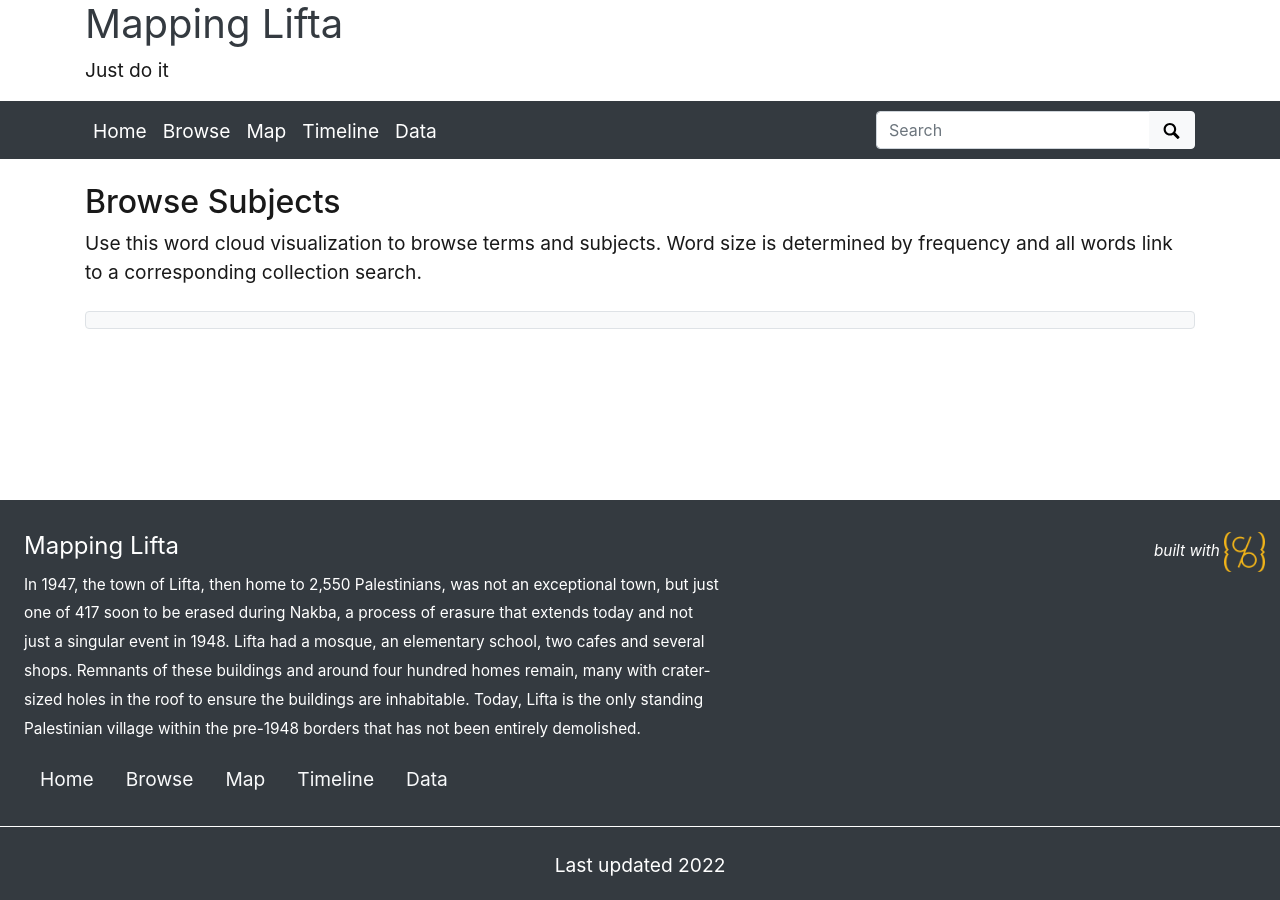
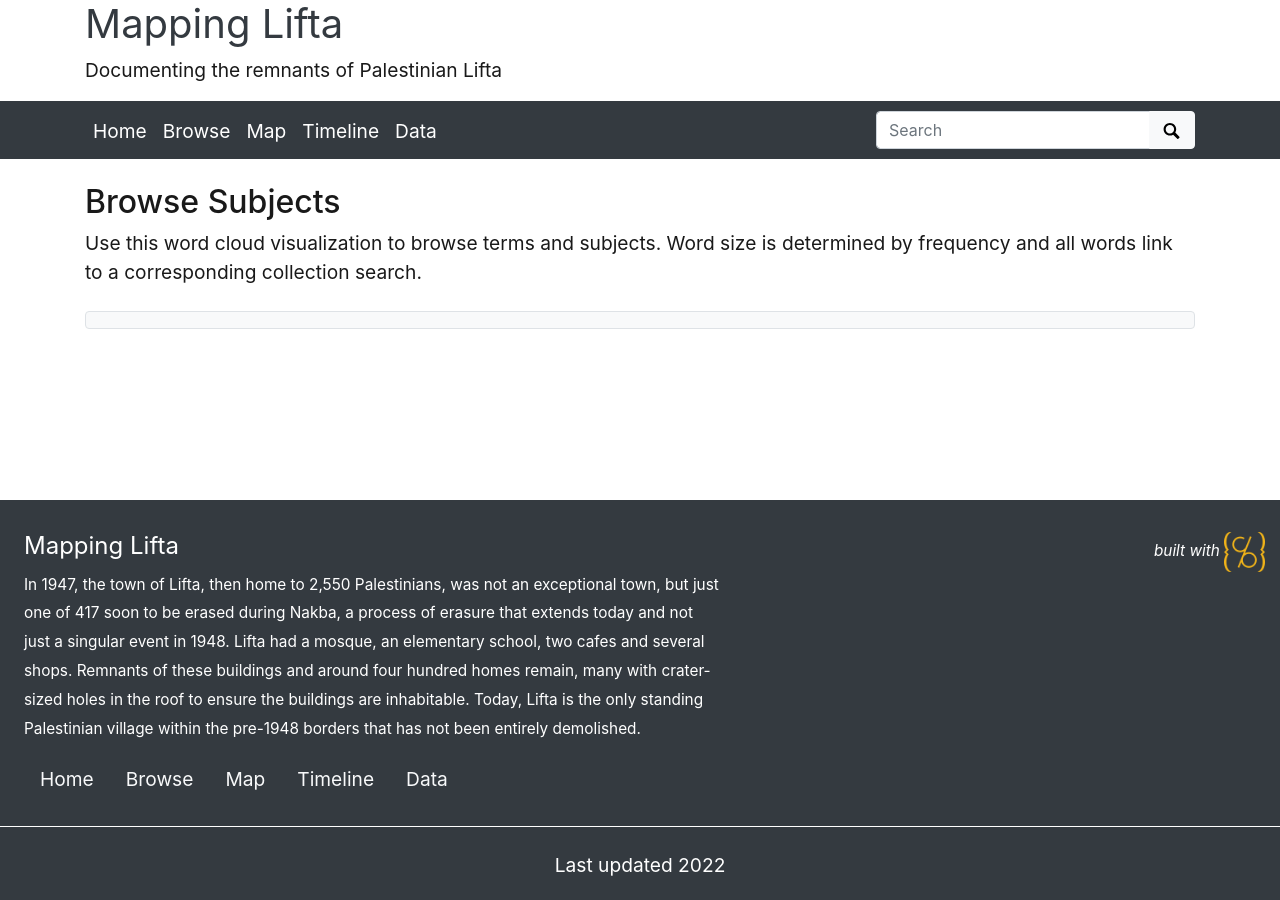
Before and after one commit to writingafterthedisaster/collection, a Jekyll site: the page built from pages/subjects.md, in a window 1280 px wide. Built offline with Jekyll 4.4.1, drawn with Linux system fonts in a browser that asks for light colours.

Commit message:
Update _config.yml

```diff
--- a/_config.yml
+++ b/_config.yml
@@ -22,7 +22,7 @@ source-code: https://writingafterthedisaster.github.io/lifta/
 # title of site appears in banner
 title: Mapping Lifta
 # tagline, a short phrase that will appear throughout the site in the top banner
-tagline: Just do it
+tagline: Documenting the remnants of Palestinian Lifta
 # description appears in meta tags and other locations
 # this description might appear in search result lists, keep around 160 characters max
 description: "In 1947, the town of Lifta, then home to 2,550 Palestinians, was not an exceptional town, but just one of 417 soon to be erased during Nakba, a process of erasure that extends today and not just a singular event in 1948. Lifta had a mosque, an elementary school, two cafes and several shops. Remnants of these buildings and around four hundred homes remain, many with crater-sized holes in the roof to ensure the buildings are inhabitable. Today, Lifta is the only standing Palestinian village within the pre-1948 borders that has not been entirely demolished."
```
